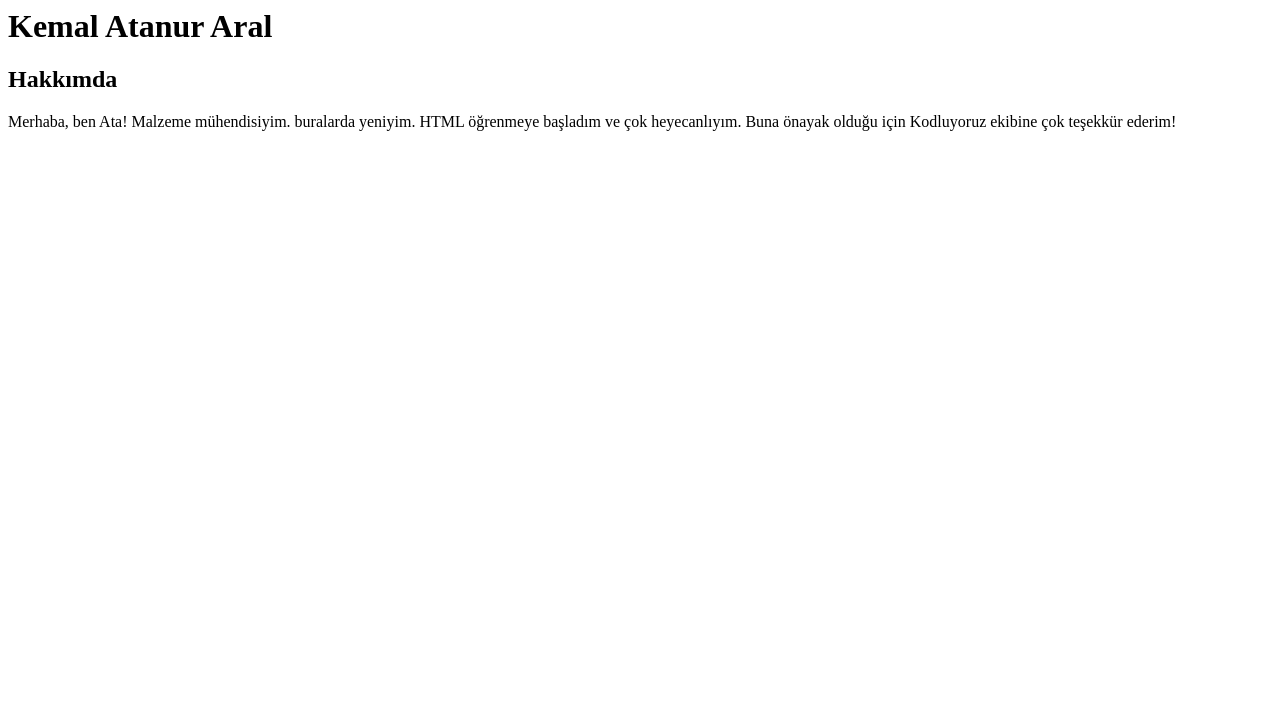
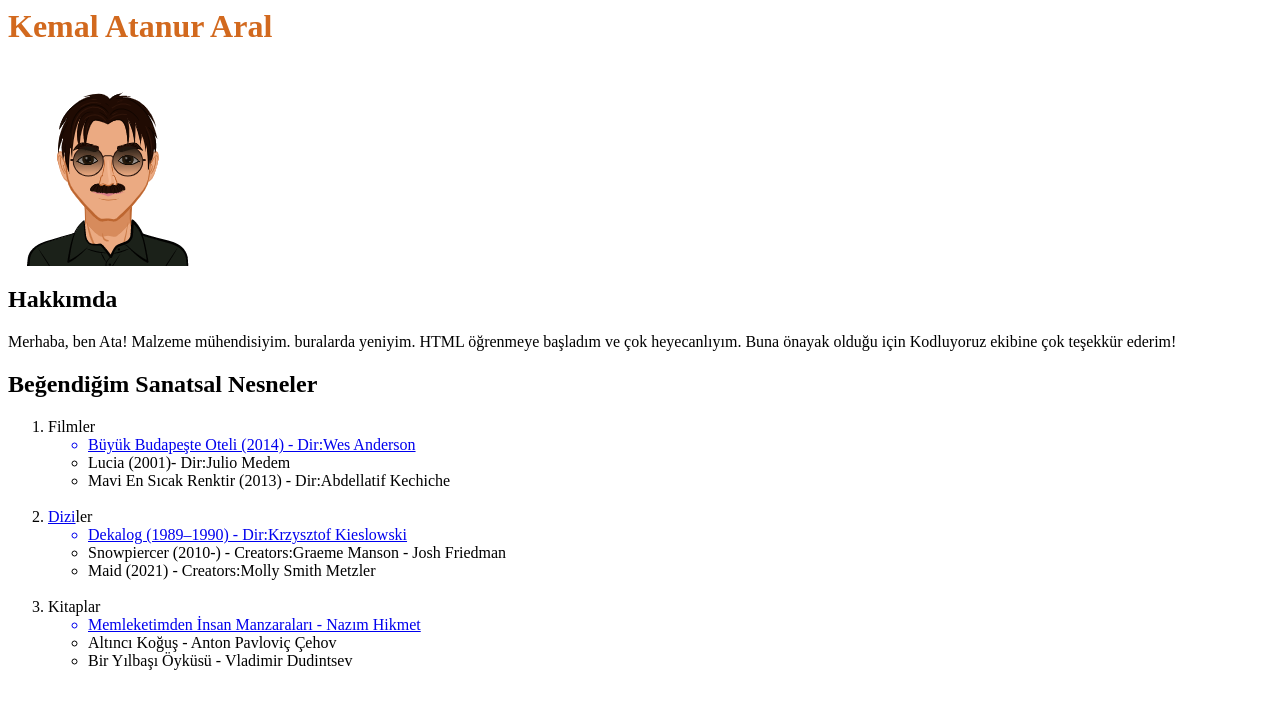
Before and after one commit to atanuraral/HTML_Odev1, a plain HTML site: page index.html in a window 1280 px wide. Drawn offline with Linux system fonts and the light colour scheme.

Commit message:
avatar eklendi index güncellendi

```diff
--- a/index.html
+++ b/index.html
@@ -1,4 +1,32 @@
-<h1>Kemal Atanur Aral</h1>
+<h1 style="color: chocolate">Kemal Atanur Aral</h1>
+<!-- Avatar fena olmadı sanki -->
+<img src="images/avatar.png" alt="Ata avatar" title="Ata'nın temsili görüntüsü">
 <!-- buraya hakkımızda gelecek -->
 <h2>Hakkımda</h2>
 <p>Merhaba, ben Ata! Malzeme mühendisiyim. buralarda yeniyim. HTML öğrenmeye başladım ve çok heyecanlıyım. Buna önayak olduğu için Kodluyoruz ekibine çok teşekkür ederim!</p>
+<h2>Beğendiğim Sanatsal Nesneler</h2>
+<ol>
+    <li>Filmler
+        <ul>
+            <a href="https://www.imdb.com/title/tt2278388/?ref_=wl_li_tt" target="_blank"><li>Büyük Budapeşte Oteli (2014) - Dir:Wes Anderson</li></a>
+            <li>Lucia (2001)- Dir:Julio Medem</li>
+            <li>Mavi En Sıcak Renktir (2013) - Dir:Abdellatif Kechiche</li>
+        </ul>
+    </li>
+    <br>
+    <li><a href="https://tr.wikipedia.org/wiki/Dizi_(televizyon)" target="_blank"><span>Dizi</span></a>ler
+        <ul>
+            <a href="https://www.imdb.com/title/tt0092337/?ref_=fn_al_tt_1" target="_blank"><li>Dekalog (1989–1990) - Dir:Krzysztof Kieslowski</li></a>
+            <li>Snowpiercer (2010-) - Creators:Graeme Manson - Josh Friedman</li>
+            <li>Maid (2021) - Creators:Molly Smith Metzler</li>
+        </ul>
+    </li>
+    <br>
+    <li>Kitaplar
+        <ul>
+            <a href="https://www.goodreads.com/book/show/13514106-iirler-5---memleketimden-i-nsan-manzaralar?ac=1&from_search=true&qid=W7ZHb9xTgf&rank=1" target="_blank"><li>Memleketimden İnsan Manzaraları - Nazım Hikmet</li></a>
+            <li>Altıncı Koğuş - Anton Pavloviç Çehov</li>
+            <li>Bir Yılbaşı Öyküsü - Vladimir Dudintsev</li>
+        </ul>
+    </li>
+</ol>
```
Also changed, not shown: images/avatar.png (added).
